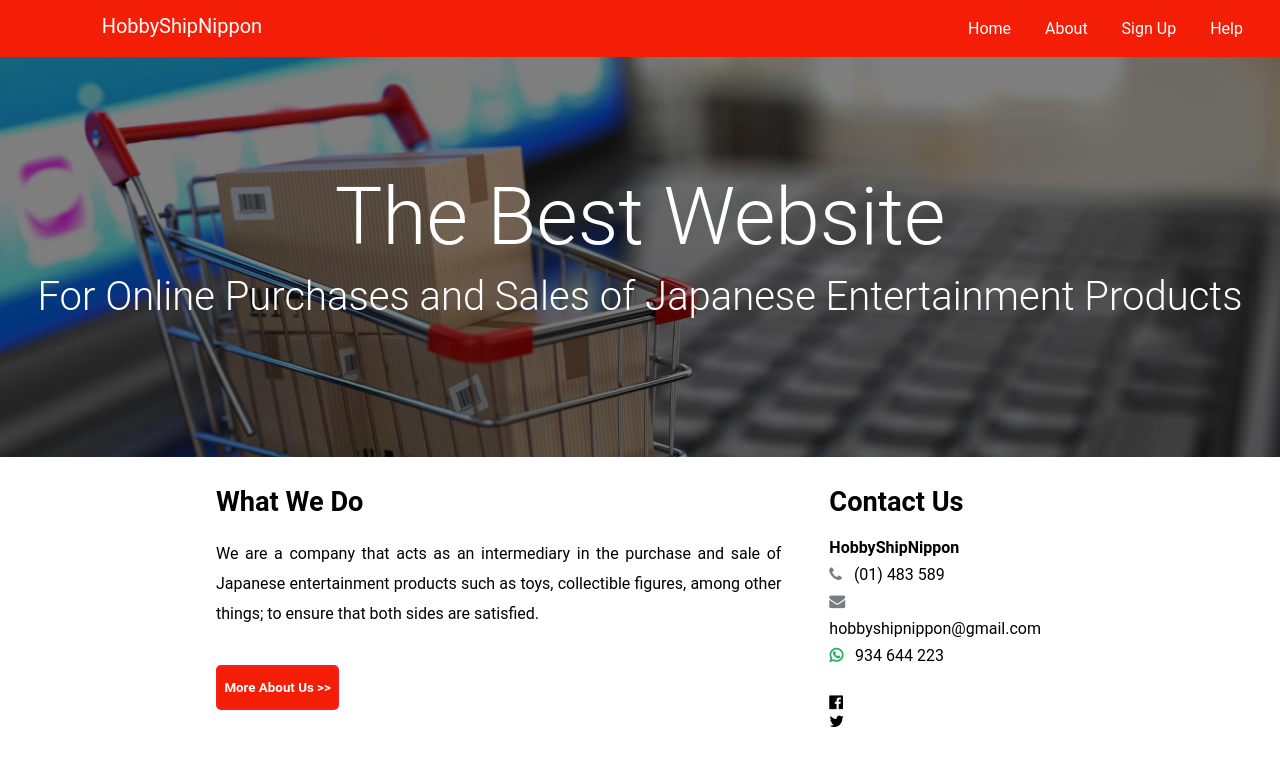
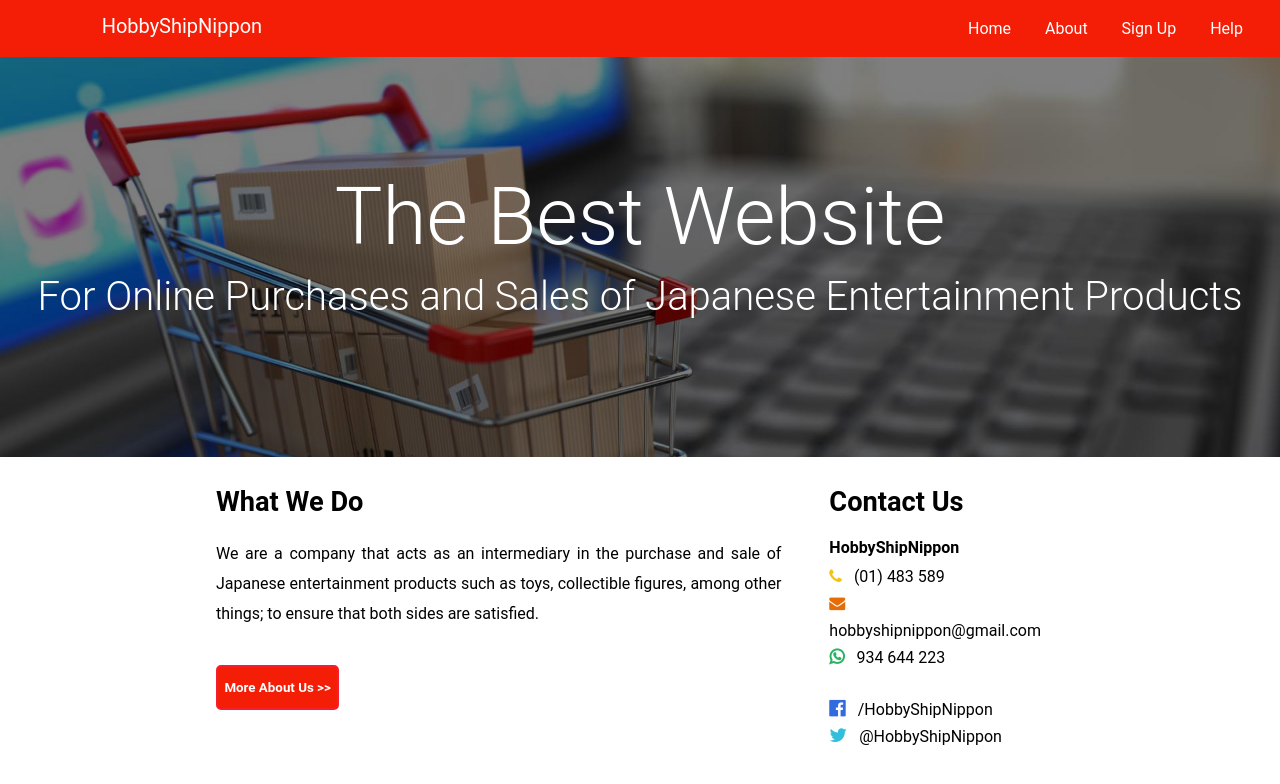
Before and after one commit to AraceliGS/mi-pagina-web, a plain HTML site: page index.html in a window 1280 px wide. Drawn offline with Linux system fonts and the light colour scheme; a web font is replaced by a local one.

Commit message:
añadiendo primera seccion- what we do and contact us- terminada

```diff
--- a/css/main.css
+++ b/css/main.css
@@ -119,14 +119,44 @@ h2 {
   line-height: 27px;
 }
 
+.phone-div {
+  padding-top: 0.15rem;
+}
+
 .contact i {
   padding-right: 0.5rem;
 }
 
-.gray-icon {
-  color: rgb(121, 125, 127);
+/* AL ícono del teléfono y del correo les cambie a diferentes colores ya que les enseñé a algunas personas mi página y no les gustaba que estos dos íconos fueran grises y el resto de colores, sino que querían que todos fueran de colores */
+
+.yellow-icon {
+  color: rgb(241, 196, 15);
+}
+
+.orange-icon {
+  color: rgb(229, 108, 7);
 }
 
 .green-icon {
   color: rgb(40, 180, 99);
+  font-size: 1.1em;
 }
+
+.social-media i {
+  line-height: 27px;
+  font-size: 1.2em;
+  padding-right: 0.5rem;
+}
+
+.fa-facebook-official {
+  color: rgb(49, 107, 222);
+}
+
+.fa-twitter {
+  color: rgb(49, 191, 221);
+}
+
+.social-media a {
+  text-decoration: none;
+  color: #000;
+}
--- a/index.html
+++ b/index.html
@@ -48,12 +48,12 @@
             <h2 class="font-weight">Contact Us</h2>
             <div class="contact">
               <span class="font-weight">HobbyShipNippon</span>
-              <div>
-                <i class="fa fa-phone gray-icon" aria-hidden="true"></i>
+              <div class="phone-div">
+                <i class="fa fa-phone yellow-icon" aria-hidden="true"></i>
                 <span>(01) 483 589</span>
               </div>
               <div>
-                <i class="fa fa-envelope gray-icon" aria-hidden="true"></i>
+                <i class="fa fa-envelope orange-icon" aria-hidden="true"></i>
                 <span>hobbyshipnippon@gmail.com</span>
               </div>
               <div>
@@ -62,11 +62,13 @@
               </div>
             </div>
             <div class="social-media">
-              <div class="">
+              <div>
                 <i class="fa fa-facebook-official" aria-hidden="true"></i>
+                <span><a href="#">/HobbyShipNippon</a></span>
               </div>
-              <div class="">
+              <div>
                 <i class="fa fa-twitter" aria-hidden="true"></i>
+                <span><a href="#">@HobbyShipNippon</a></span>
               </div>
             </div>
           </div>
```
